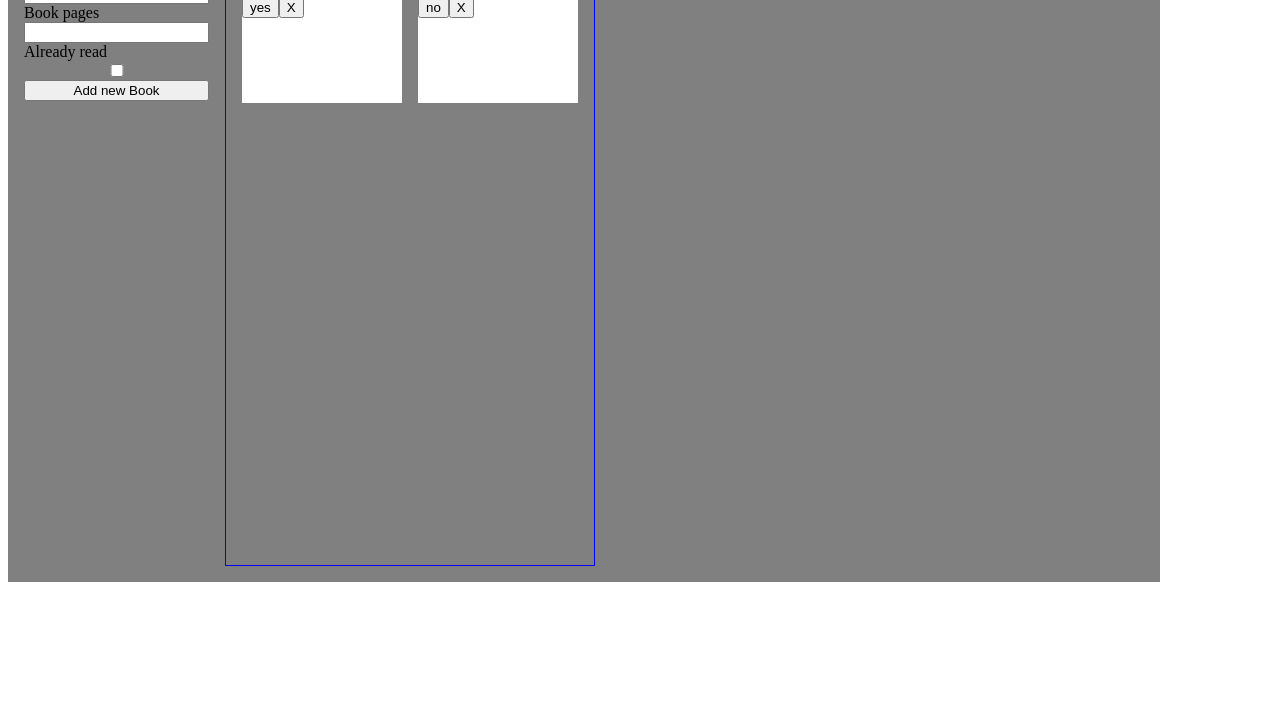
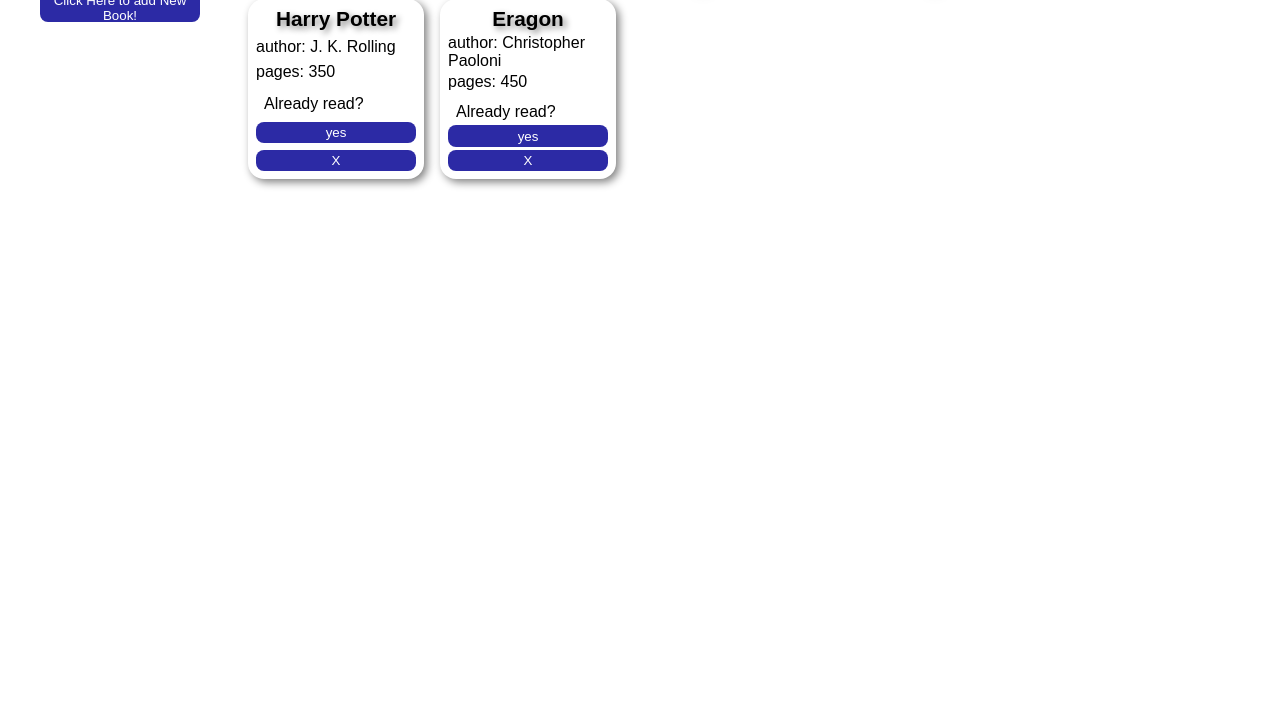
Before and after one commit to Jorge-luke/Library, a plain HTML site: page index.html in a window 1280 px wide. Shown: the part 98-808 px from the top of the page. Drawn offline with Linux system fonts and the light colour scheme.

Commit message:
finish project

```diff
--- a/index.html
+++ b/index.html
@@ -9,24 +9,31 @@
 </head>
 <body>
     <div class="container">
+        <div class="sidebar">
+            <div class="new-book-btn">
+                <button type="button" class="new-book-btn">
+                    Click Here to add New Book!
+                </button>
+            </div>
             <div class="new-book">
                     <label for="input-title">Book Title</label>
                     <input class="book-input" id="input-title">
-
                     <label for="input-author">Book Author</label>
                     <input class="book-input" id="input-author">
-
                     <label for="input-pages">Book pages</label>
                     <input class="book-input" id="input-pages">
 
-
                     <label for="check-read">Already read</label>
                     <input class="book-check" id="check-read" type="checkbox">
+                    <button type="button" class="btn">Confirm</button>
+            </div>
+        </div>
 
 
-                <button type="button" class="btn">Add new Book</button>
+        <div class="center">
+            <div class="page-title">This is your Library!</div>
+            <div class="cards-container"></div>
         </div>
-        <div class="cards-container"></div>
 
     </div>
 
--- a/javascript.js
+++ b/javascript.js
@@ -1,10 +1,10 @@
 let library = [];
 
 function Book(title, author, pages, read){
-    this.title = title,
-    this.author = author,
-    this.pages = pages
-    this.read = read
+    this.title = title;
+    this.author = author;
+    this.pages = pages;
+    this.read = read;
 }
 
 function addBookToLibrary (title, author, pages, read){
@@ -12,8 +12,31 @@
    library.push(newBook);
 }
 
-addBookToLibrary('harry potter', "jk rolling", 350, "yes");
-addBookToLibrary('Eragon', "asdasdasd", 450, "no");
+addBookToLibrary('Harry Potter', "J. K. Rolling", 350, "yes");
+addBookToLibrary('Eragon', "Christopher Paoloni", 450, "yes");
+
+newBookForm = document.querySelector(".new-book");
+
+
+let showForm = false;
+
+function toggleForm() {
+
+        showForm = !showForm;
+        if(showForm){
+        newBookForm.style.display = "flex";
+        } else {
+        newBookForm.style.display = "none";
+        }
+}
+
+if (!showForm){
+    newBookForm.style.display = "none";
+}
+
+let newBookBtn = document.querySelector(".new-book-btn");
+newBookBtn.addEventListener("click", toggleForm);
+
 
 let cardsContainer = document.querySelector('.cards-container');
 
@@ -34,25 +57,35 @@
 
         let bookAuthor = document.createElement('div');
         bookAuthor.className = "book-author";
-        bookAuthor.textContent = `${item.author}`;
+        bookAuthor.textContent = `author: ${item.author}`;
         book.appendChild(bookAuthor);
 
         let bookPages = document.createElement('div');
         bookPages.className = "book-pages";
-        bookPages.textContent = `${item.pages}`;
+        bookPages.textContent = `pages: ${item.pages}`;
         book.appendChild(bookPages);
+
+        let textRead = document.createElement('div');
+        textRead.className = "text-read";
+        textRead.textContent = "Already read?";
+        book.appendChild(textRead);
+
 
         let bookRead = document.createElement('button');
         bookRead.className = "book-check";
         bookRead.textContent = `${item.read}`;
         book.appendChild(bookRead);
         bookRead.addEventListener("click", ()=> {
-            if (bookRead.textContent == "yes"){
-                bookRead.textContent = "no";
+            if ( bookRead.textContent == "yes"){
+                item.read = "no";
+
             }
             else {
-                bookRead.textContent = "yes";
+
+                item.read = "yes";
             }
+            bookRead.textContent = item.read;
+            showCards();
                      });
 
 
@@ -83,6 +116,11 @@
         }else{
             read = 'no';
         }
+        if (!title || !author || !pages){
+            alert("Please fill all the fields!");
+            showCards();
+            return;
+        }
 
         addBookToLibrary(title,author,pages,read);
         showCards();
--- a/styles.css
+++ b/styles.css
@@ -1,16 +1,60 @@
+body {
+    color: black;
+    font-family: Arial, Helvetica, sans-serif;
+}
+
 .container {
-    background-color: grey;
-    width: 70rem;
-    height: 40rem;
+;
+    width: 97vw;
+    height: 95vh;
     display: flex;
     gap: 1rem;
     padding: 1rem;
 }
 
+button {
+    color: white;
+    background-color: rgb(44, 42, 165);
+    border-radius: 0.5rem;
+    border: none;
+    padding: 0.2rem;
+}
+
+.sidebar {
+    display: flex;
+    flex-direction: column;
+    padding: 1rem;
+    padding-top: 4rem;
+    gap: 2rem;
+}
+
+.center {
+    width: 100%;
+    height: 100%;
+}
+
+.page-title {
+    font-family: 'Gill Sans', 'Gill Sans MT', Calibri, 'Trebuchet MS', sans-serif;
+    font-size: 3rem;
+    font-weight: bold;
+    text-align: center;
+    text-shadow: 0.5rem 0.5rem 1rem grey;
+}
+
 .card {
     background-color: white;
-    width: 10rem;
-    height: 10rem;
+    max-width: 10rem;
+    min-width: 6rem;
+    max-height: 14rem;
+    min-height: 6rem;
+    flex: 1;
+    padding: 0.5rem;
+    display: flex;
+    flex-direction: column;
+    gap: 0.2rem;
+    border-radius: 1rem;
+    box-shadow: 0.2rem 0.2rem 0.5rem grey;
+    justify-content: space-between;
 }
 
 .new-book {
@@ -22,6 +66,29 @@
 .cards-container {
     display: flex;
     gap: 1rem;
-    border: 0.1rem solid blue;
     padding: 1rem;
+    flex-wrap: wrap;
+    flex: 1;
+    width: 100%;
+    height: auto;
 }
+
+.new-book-btn {
+    width: 10rem;
+    height: 2rem;
+}
+
+
+.book-title {
+    text-align: center;
+    font-size: 1.3rem;
+    font-weight: bold;
+    text-shadow: 0.2rem 0.2rem 0.4rem grey;
+}
+
+
+
+.text-read {
+    padding: 0.5rem;
+    padding-bottom: 0.1rem;
+}
```
Lines whose indentation alone changed are shown as unchanged.
